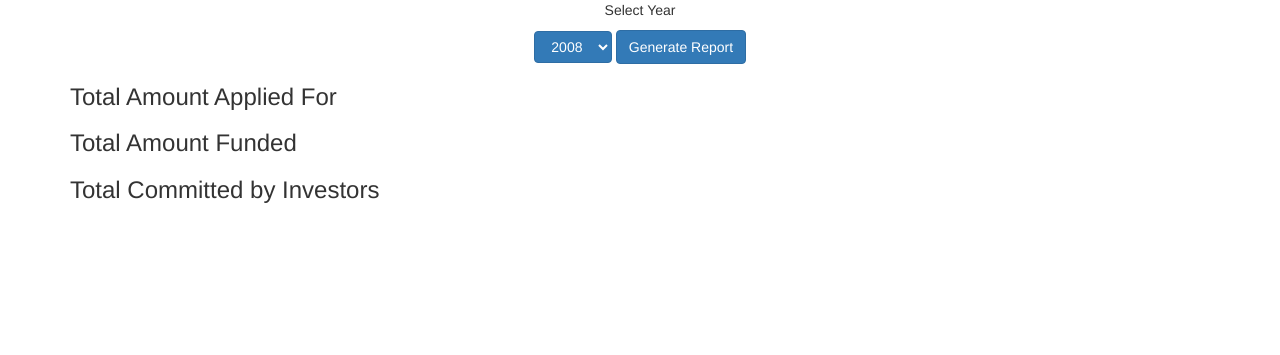
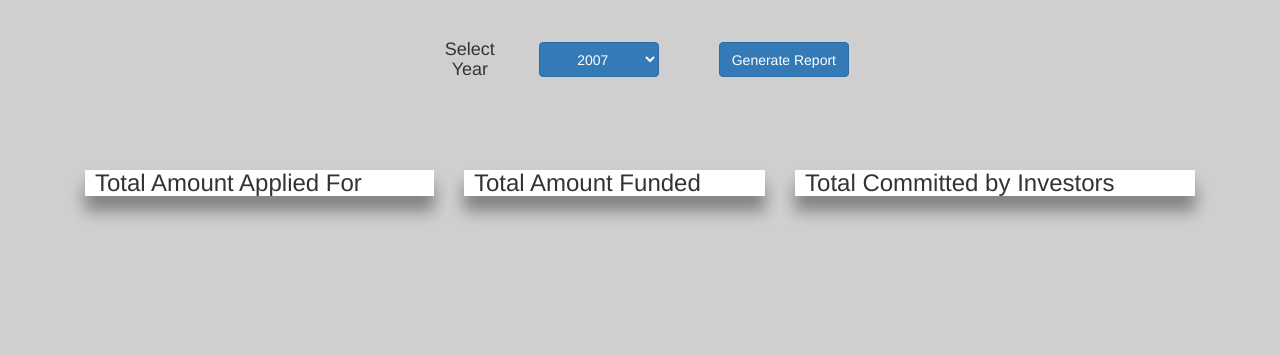
Before and after one commit to srishtipatel15/crossriver, a Django app: page /dashboard/ in a window 1280 px wide. Shown: the top 355 px of the page. Run offline with Django 3.2, Linux system fonts and the light colour scheme; data that the repository does not hold is empty; some libraries are stand-ins or nearby versions.

Commit message:
updated UI

```diff
--- a/my_crossriver_project/dashboard/templates/index.html
+++ b/my_crossriver_project/dashboard/templates/index.html
@@ -19,19 +19,36 @@
         body{
                 //background-image: url("bg.jpg");
                 background-size: cover;
+                background-color: #CFCFCF;
                 }
 	.dropdown{
 		text-align: center;
 	}
+        .loan_fig{
+                box-shadow: 0 12px 16px 0 rgba(0,0,0,0.24),0 17px 15px 0 rgba(0,0,0,0.19);
+                padding:0 10px 0 10px;
+                background-color:#FFFFFF;
+        }
+        td{
+                padding: 0 15px 0 15px;
+        }
+        .chartContainer{
+                box-shadow: 0 12px 16px 0 rgba(0,0,0,0.24),0 17px 15px 0 rgba(0,0,0,0.19);
+                padding:0 10px 0 10px;
+        }
   </style>
 </head>
-<body>
+<body bgcolor="#000000">
+       <div style="padding: 15px 15px 15px 15px"></div>
         <div class="dropdown">
-	<td>
-		<div> <p> Select Year </p> </div>
+        <table style="width:35%;" align="center">
+        <tr class = "row">
+	<td class="col" >
+		<div><p><h4> Select Year</h4> </p> </div>
 	</td>
-	<td>
-		<select class="btn btn-primary dropdown-toggle" id='year-select' type="button" data-toggle="dropdown" onchange="getAllinfo(this)">
+	<td class = "col" >
+		<select class="btn btn-primary dropdown-toggle" id='year-select' style="width:120px; height:35px"  onchange="getAllinfo(this)">
+      <option value="2007">2007</option>
       <option value="2008">2008</option>
       <option value="2009">2009</option>
       <option value="2010">2010</option>
@@ -42,34 +59,49 @@
       <option value="2015">2015</option>
     </select>
         </td>
+        <td></td>
+	<td class="col">
+		<button class="btn btn-primary" type="button" style="height:35px" onClick=getAllinfo()> Generate Report </button>
 	</td>
-	<td>
-		<button class="btn btn-primary" type="button" onClick=getAllinfo()> Generate Report </button>
-	</td>
+        </tr>
+        </table>
   	</div>
+<div style="padding: 15px 15px 15px 15px"></div>
+<div style="padding: 15px 15px 15px 15px"></div>
 
 <div class="container">
-  <tr>
-  <td><div id="total-apl-for" >
-
+  <table style="width:100%;" >
+   <tr class = "row">
+   <td class="col">
+   <div id="total-apl-for" class= "loan_fig" >
    <h3>Total Amount Applied For</h3>
    <p id="value1"></p>
-  </div> </td>
-  <td><div id="total-fund-for" >
+   </div>
+   </td>
 
+   <td class="col">
+   <div id="total-fund-for" class= "loan_fig" >
    <h3>Total Amount Funded</h3>
    <p id="value2" ></p>
-  </div> </td>
-  <td><div id="total-inv-for" >
+   </div>
+   </td>
 
+   <td class="col">
+   <div id="total-inv-for" class= "loan_fig" >
    <h3>Total Committed by Investors</h3>
    <p id="value3"></p>
-  </div> </td>
+   </div>
+   </td>
    </tr>
+ </table>
 </div>
-
-<div class="chartContainer" id="chart1">
+<div style="padding: 15px 15px 15px 15px"></div>
+<div style="padding: 15px 15px 15px 15px"></div>
+<div class="chartContainer" id="chart1" >
 </div>
+<div style="padding: 15px 15px 15px 15px"></div>
+<div style="padding: 15px 15px 15px 15px"></div>
+<div style="padding: 15px 15px 15px 15px"></div>
 <div class="chartContainer" id="chart2">
 </div>
 </body>
@@ -82,9 +114,9 @@ year = $('#year-select option:selected')[0]
 }
 $.ajax({url: "/dashboard/gettotalloan/?year=" + year.value, success: function(result){
 	var data = JSON.parse(result)
-        $("#value1").html(parseFloat(data.total_loan));
-	$("#value2").html(parseFloat(data.total_funded));
-	$("#value3").html(parseFloat(data.total_investor));
+        $("#value1").html("<h3>"+parseFloat(data.total_loan)+"</h3>");
+	$("#value2").html("<h3>"+parseFloat(data.total_funded)+"</h3>");
+	$("#value3").html("<h3>"+parseFloat(data.total_investor)+"</h3>");
     }, error: function(xhr, textStatus, errorThrown){
        console.log('STATUS: '+textStatus+'\nERROR THROWN: '+errorThrown);
      } });
@@ -93,7 +125,6 @@ $.ajax({url: "/dashboard/getgrade/?year=" + year.value, success: function(result
         resp_data = resp_data.map(function(x){ return { name: x.name, data: x.data.map(function(y){ return [y[0],parseFloat(y[1])] } )} })
         console.log(resp_data);
 	Highcharts.chart('chart1', {
-
 	    title: {
 		text: 'Loans By Credit Grade'
 	    },
```
Lines whose indentation alone changed are shown as unchanged.
